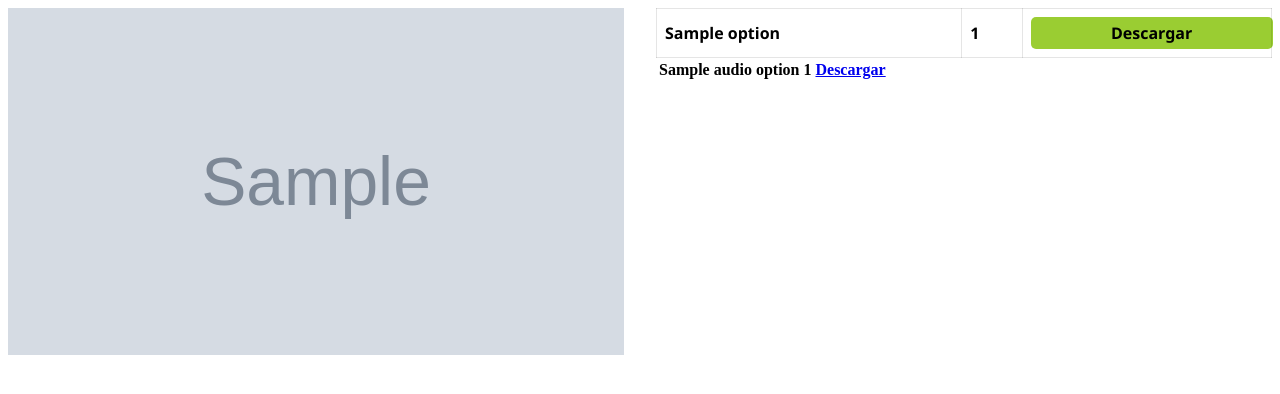
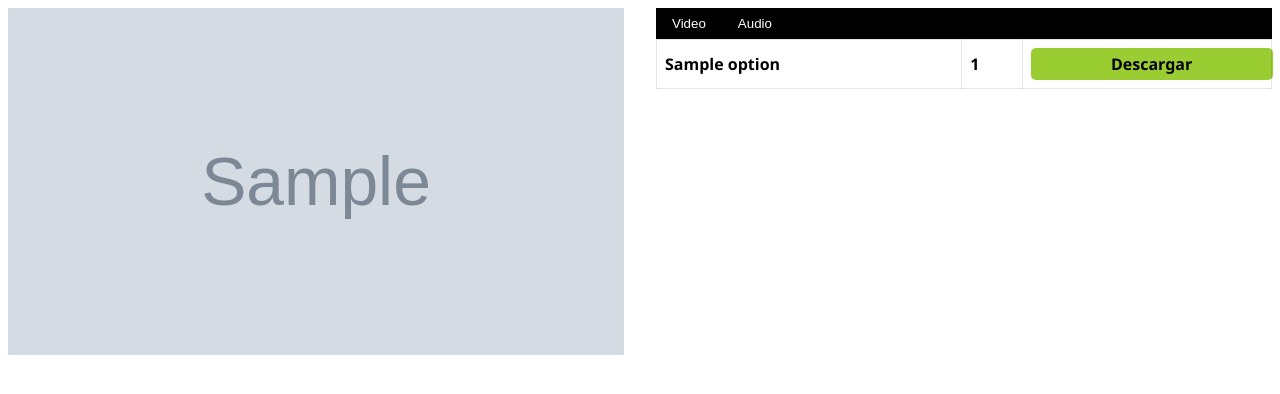
Before and after one commit to leandrodevarona/y2download, a FastAPI app: template app/templates/download_options.html in a window 1280 px wide. Shown: the top 394 px of the page. Run offline with FastAPI, Linux system fonts and the light colour scheme; the template is opened without the code that fills it: most values are stand-ins (such as "Sample title", 1, 10 or a date in 2020); grey boxes marked "Sample" are stand-in pictures; lists and menus that the app fills with data are empty; parts of the project's set-up code (start-up, migrations or seed data) failed here and were passed over; some libraries are stand-ins or nearby versions.

Commit message:
Poniendo tab container

```diff
--- a/app/templates/download_options.html
+++ b/app/templates/download_options.html
@@ -1,10 +1,12 @@
 <html lang="en">
+
 <head>
     <meta charset="UTF-8">
     <meta name="viewport" content="width=device-width, initial-scale=1.0">
     <title>Download Video and Audio from YouTube</title>
     <link href="{{ url_for('static', path='/styles/download.css') }}" rel="stylesheet" />
 </head>
+
 <body>
     <div class="container">
         <section>
@@ -13,6 +15,15 @@
         <section>
             <!-- Video options -->
             <div class="options_content">
+
+                <div style="width: 100%;">
+                    <div class="w3-bar w3-black">
+                        <button class="w3-bar-item w3-button" onclick="openCity('Video')">Video</button>
+                        <button class="w3-bar-item w3-button" onclick="openCity('Audio')">Audio</button>
+                    </div>
+
+                    <!-- Video options -->
+                    <div id="Video" class="w3-container option">
                         <table class="options_table">
                             {% for option in video_options %}
                             <tr>
@@ -27,9 +38,10 @@
                             {% endfor %}
                         </table>
                     </div>
+
                     <!-- Audio options -->
-            <div>
-                <table>
+                    <div id="Audio" class="w3-container option" style="display:none">
+                        <table class="options_table">
                             <tr>
                                 <th>{{audio_option.name}}</th>
                                 <th>{{audio_option.size}}</th>
@@ -41,6 +53,9 @@
                             </tr>
                         </table>
                     </div>
+                </div>
+
+            </div>
         </section>
     </div>
 
@@ -49,6 +64,16 @@
         function analyze(url) {
             window.location.href = `/download?url=${url}`
         }
+
+        function openCity(cityName) {
+            var i;
+            var x = document.getElementsByClassName("option");
+            for (i = 0; i < x.length; i++) {
+                x[i].style.display = "none";
+            }
+            document.getElementById(cityName).style.display = "block";
+        }
     </script>
 </body>
+
 </html>
--- a/static/styles/download.css
+++ b/static/styles/download.css
@@ -11,18 +11,18 @@
   }
 }
 
-.container_img{
+.container_img {
   width: 100%;
   height: auto;
   aspect-ratio: 16 / 9;
 }
 
-.options_content{
+.options_content {
   display: flex;
   justify-content: center;
 }
 
-.options_table{
+.options_table {
   border-collapse: collapse;
   width: 100%;
 }
@@ -36,7 +36,7 @@
   font-family: 'Segoe UI', Tahoma, Geneva, Verdana, sans-serif;
 }
 
-.options_table a{
+.options_table a {
   padding: 0.3rem;
   background-color: yellowgreen;
   border-radius: 5px;
@@ -46,3 +46,131 @@
   display: block;
   text-align: center;
 }
+
+.w3-bar {
+  width: 100%;
+  overflow: hidden;
+}
+.w3-center .w3-bar {
+  display: inline-block;
+  width: auto;
+}
+.w3-bar .w3-bar-item {
+  padding: 8px 16px;
+  float: left;
+  width: auto;
+  border: none;
+  display: block;
+  outline: 0;
+}
+.w3-bar .w3-dropdown-hover,
+.w3-bar .w3-dropdown-click {
+  position: static;
+  float: left;
+}
+.w3-bar .w3-button {
+  white-space: normal;
+}
+
+.w3-black,
+.w3-hover-black:hover {
+  color: #fff !important;
+  background-color: #000 !important;
+}
+
+.w3-bar-block .w3-bar-item {
+  width: 100%;
+  display: block;
+  padding: 8px 16px;
+  text-align: left;
+  border: none;
+  white-space: normal;
+  float: none;
+  outline: 0;
+}
+
+.w3-bar-block.w3-center .w3-bar-item {
+  text-align: center;
+}
+
+.w3-bar .w3-button {
+  white-space: normal;
+}
+
+.w3-btn,
+.w3-button {
+  border: none;
+  display: inline-block;
+  padding: 8px 16px;
+  vertical-align: middle;
+  overflow: hidden;
+  text-decoration: none;
+  color: inherit;
+  background-color: inherit;
+  text-align: center;
+  cursor: pointer;
+  white-space: nowrap;
+}
+
+.w3-btn,
+.w3-button {
+  -webkit-touch-callout: none;
+  -webkit-user-select: none;
+  -khtml-user-select: none;
+  -moz-user-select: none;
+  -ms-user-select: none;
+  user-select: none;
+}
+
+.w3-button:disabled {
+  cursor: not-allowed;
+  opacity: 0.3;
+}
+
+.w3-dropdown-hover:hover > .w3-button:first-child,
+.w3-dropdown-click:hover > .w3-button:first-child {
+  background-color: #ccc;
+  color: #000;
+}
+
+.w3-bar-block .w3-dropdown-hover .w3-button,
+.w3-bar-block .w3-dropdown-click .w3-button {
+  width: 100%;
+  text-align: left;
+  padding: 8px 16px;
+}
+
+@media (max-width: 600px) {
+  .w3-dropdown-hover.w3-mobile,
+  .w3-dropdown-hover.w3-mobile .w3-btn,
+  .w3-dropdown-hover.w3-mobile .w3-button,
+  .w3-dropdown-click.w3-mobile,
+  .w3-dropdown-click.w3-mobile .w3-btn,
+  .w3-dropdown-click.w3-mobile .w3-button {
+    width: 100%;
+  }
+}
+
+.w3-button:hover {
+  color: #000 !important;
+  background-color: #ccc !important;
+}
+
+.w3-container:after,
+.w3-container:before,
+.w3-panel:after,
+.w3-panel:before,
+.w3-row:after,
+.w3-row:before,
+.w3-row-padding:after,
+.w3-row-padding:before,
+.w3-cell-row:before,
+.w3-cell-row:after,
+.w3-clear:after,
+.w3-clear:before,
+.w3-bar:before,
+.w3-bar:after {
+  content: '';
+  display: table;
+  clear: both;
+}
```
Also changed, not shown: 4 other files. Lines whose indentation alone changed are shown as unchanged.
